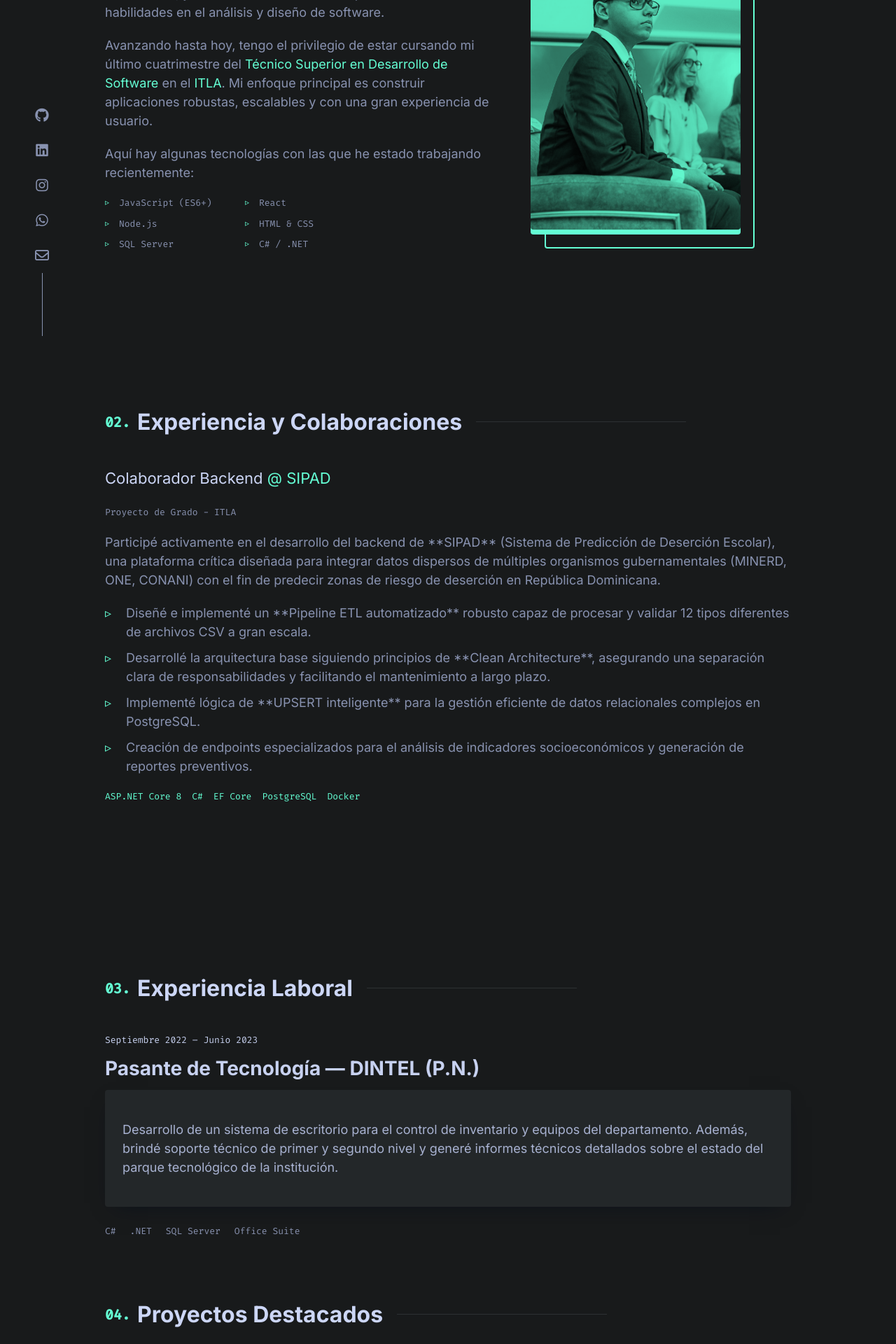
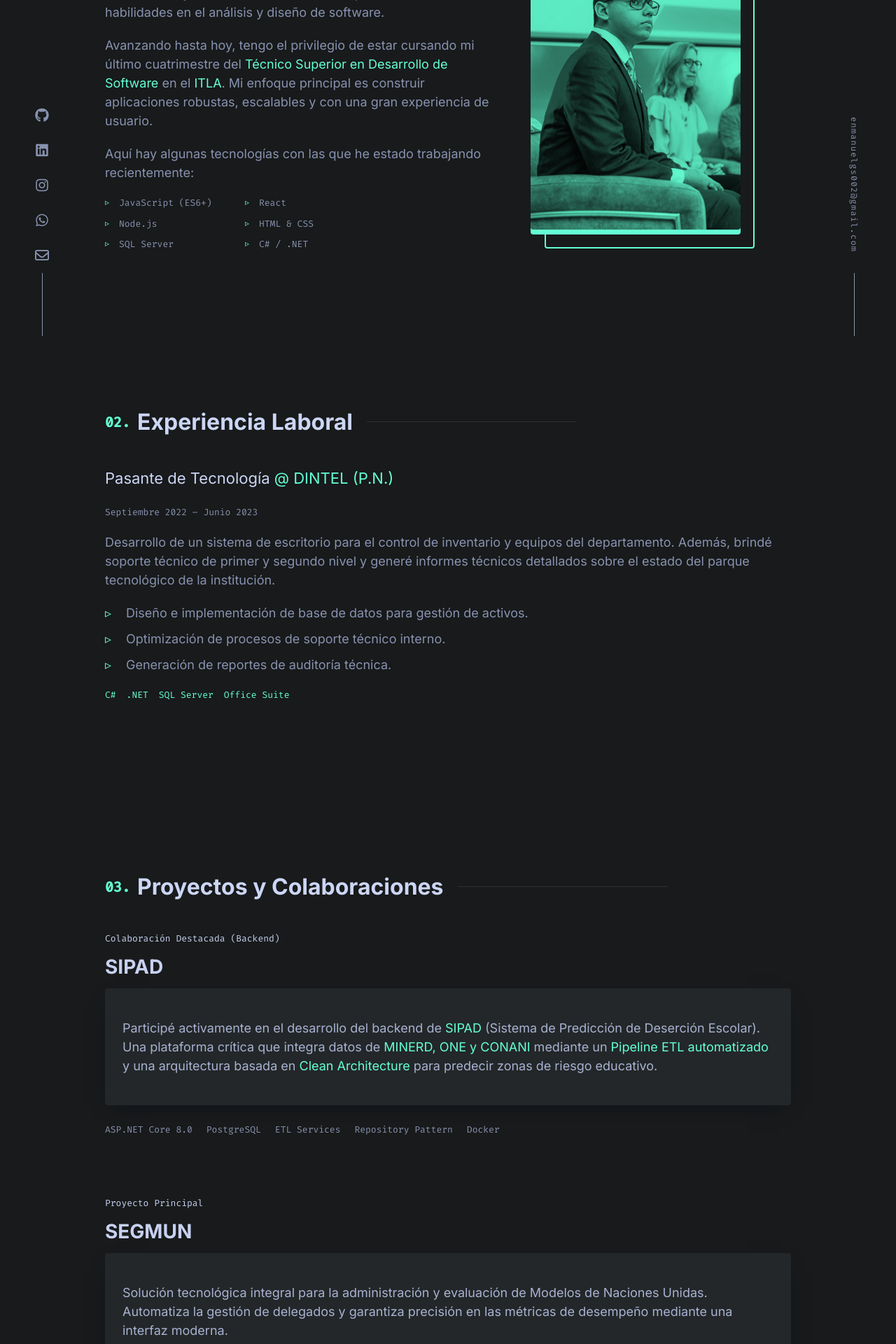
Before and after one commit to enmanuelgs/portfolio-egs, a React (Vite) app: page / in a window 1280 px wide. Shown: the part 320-2240 px from the top of the page at 70% size. Built offline with nearby package versions, Linux system fonts and the light colour scheme.

Commit message:
Cambios en contacto

```diff
--- a/src/App.jsx
+++ b/src/App.jsx
@@ -4,7 +4,9 @@ import Presentation from './components/Presentation';
 import Hobbies from './components/Hobbies';
 import Experience from './components/Experience';
 import Projects from './components/Projects';
+import Contact from './components/Contact';
 import Socials from './components/Socials';
+import Email from './components/Email';
 import Footer from './components/Footer';
 import './App.css';
 
@@ -13,11 +15,13 @@ function App() {
     <div className="App">
       <Header />
       <Socials />
+      <Email />
       <main className="fillHeight">
         <Presentation />
         <Experience />
         <Projects />
         <Hobbies />
+        <Contact />
       </main>
       <Footer />
     </div>
--- /dev/null
+++ b/src/components/Contact.jsx
@@ -0,0 +1,24 @@
+import React from 'react';
+
+const Contact = () => {
+    return (
+        <section id="contact" className="contact-section">
+            <h2 className="numbered-heading overline">¿Qué sigue?</h2>
+            <h2 className="title">Ponte en contacto</h2>
+
+            <p className="contact-text">
+                Mi bandeja de entrada siempre está abierta.
+                Si tienes alguna pregunta o simplemente quieres saludar, ¡haré todo lo posible por responderte!
+            </p>
+
+            <a
+                href="mailto:enmanuelgs002@gmail.com?subject=Hola Enmanuel!"
+                className="email-link"
+            >
+                Di Hola
+            </a>
+        </section>
+    );
+};
+
+export default Contact;
--- /dev/null
+++ b/src/components/Email.jsx
@@ -0,0 +1,15 @@
+import React from 'react';
+
+const Email = () => {
+    return (
+        <div className="email-sidebar-wrapper">
+            <div className="email-link-container">
+                <a href="mailto:enmanuelgs002@gmail.com" className="email-sidebar-link">
+                    enmanuelgs002@gmail.com
+                </a>
+            </div>
+        </div>
+    );
+};
+
+export default Email;
--- a/src/components/Experience.jsx
+++ b/src/components/Experience.jsx
@@ -1,50 +1,41 @@
 import React from 'react';
 
 const Experience = () => {
+    // Color personalizado para el perfil
+    const brandBlue = '#C7D1F0';
+
     return (
         <section id="experience" className="experience-section">
-            <h2 className="numbered-heading">Experiencia y Colaboraciones</h2>
+            <h2 className="numbered-heading">Experiencia Laboral</h2>
 
             <div className="inner">
                 <div className="experience-list">
                     <div className="experience-item">
                         <div className="exp-header">
                             <h3 className="exp-title">
-                                Colaborador Backend <span className="highlight">@ SIPAD</span>
+                                Pasante de Tecnología <span className="highlight">@ DINTEL (P.N.)</span>
                             </h3>
-                            <p className="exp-range">Proyecto de Grado - ITLA</p>
+                            <p className="exp-range">Septiembre 2022 – Junio 2023</p>
                         </div>
 
                         <div className="exp-description">
                             <p>
-                                Participé activamente en el desarrollo del backend de **SIPAD** (Sistema de Predicción de Deserción Escolar),
-                                una plataforma crítica diseñada para integrar datos dispersos de múltiples organismos gubernamentales
-                                (MINERD, ONE, CONANI) con el fin de predecir zonas de riesgo de deserción en República Dominicana.
+                                Desarrollo de un sistema de escritorio para el control de inventario y equipos del departamento.
+                                Además, brindé soporte técnico de primer y segundo nivel y generé informes técnicos detallados
+                                sobre el estado del parque tecnológico de la institución.
                             </p>
 
                             <ul className="exp-bullets">
-                                <li>
-                                    Diseñé e implementé un **Pipeline ETL automatizado** robusto capaz de procesar y validar 12 tipos diferentes
-                                    de archivos CSV a gran escala.
-                                </li>
-                                <li>
-                                    Desarrollé la arquitectura base siguiendo principios de **Clean Architecture**, asegurando una separación
-                                    clara de responsabilidades y facilitando el mantenimiento a largo plazo.
-                                </li>
-                                <li>
-                                    Implementé lógica de **UPSERT inteligente** para la gestión eficiente de datos relacionales complejos en PostgreSQL.
-                                </li>
-                                <li>
-                                    Creación de endpoints especializados para el análisis de indicadores socioeconómicos y generación de reportes preventivos.
-                                </li>
+                                <li>Diseño e implementación de base de datos para gestión de activos.</li>
+                                <li>Optimización de procesos de soporte técnico interno.</li>
+                                <li>Generación de reportes de auditoría técnica.</li>
                             </ul>
 
                             <p className="exp-tech">
-                                <span className="font-mono">ASP.NET Core 8</span>
                                 <span className="font-mono">C#</span>
-                                <span className="font-mono">EF Core</span>
-                                <span className="font-mono">PostgreSQL</span>
-                                <span className="font-mono">Docker</span>
+                                <span className="font-mono">.NET</span>
+                                <span className="font-mono">SQL Server</span>
+                                <span className="font-mono">Office Suite</span>
                             </p>
                         </div>
                     </div>
--- a/src/components/Projects.jsx
+++ b/src/components/Projects.jsx
@@ -6,35 +6,35 @@ const Projects = () => {
 
     return (
         <section id="projects">
-            {/* --- SECCIÓN DE EXPERIENCIA LABORAL --- */}
-            <h2 className="numbered-heading">Experiencia Laboral</h2>
-            <div className="experience-content" style={{ marginBottom: '80px' }}>
-                <div className="project-content">
+            {/* --- SECCIÓN DE PROYECTOS Y COLABORACIONES --- */}
+            <h2 className="numbered-heading">Proyectos y Colaboraciones</h2>
+
+            <div className="projects-grid">
+
+                {/* SIPAD - Colaboración Destacada */}
+                <div className="project-content" style={{ marginBottom: '80px' }}>
                     <div>
-                        <p className="project-overline" style={{ color: brandBlue }}>Septiembre 2022 – Junio 2023</p>
-                        <h3 className="project-title" style={{ color: brandBlue }}>Pasante de Tecnología — DINTEL (P.N.)</h3>
+                        <p className="project-overline" style={{ color: brandBlue }}>Colaboración Destacada (Backend)</p>
+                        <h3 className="project-title" style={{ color: brandBlue }}>SIPAD</h3>
                         <div className="project-description">
                             <p>
-                                Desarrollo de un sistema de escritorio para el control de inventario y equipos del departamento.
-                                Además, brindé soporte técnico de primer y segundo nivel y generé informes técnicos detallados
-                                sobre el estado del parque tecnológico de la institución.
+                                Participé activamente en el desarrollo del backend de <span className="highlight">SIPAD</span> (Sistema de Predicción de Deserción Escolar).
+                                Una plataforma crítica que integra datos de <span className="highlight">MINERD, ONE y CONANI</span> mediante un
+                                <span className="highlight"> Pipeline ETL automatizado</span> y una arquitectura basada en
+                                <span className="highlight"> Clean Architecture</span> para predecir zonas de riesgo educativo.
                             </p>
                         </div>
                         <ul className="project-tech-list">
-                            <li>C#</li>
-                            <li>.NET</li>
-                            <li>SQL Server</li>
-                            <li>Office Suite</li>
+                            <li>ASP.NET Core 8.0</li>
+                            <li>PostgreSQL</li>
+                            <li>ETL Services</li>
+                            <li>Repository Pattern</li>
+                            <li>Docker</li>
                         </ul>
                     </div>
                 </div>
-            </div>
 
-            {/* --- SECCIÓN DE PROYECTOS PRINCIPALES --- */}
-            <h2 className="numbered-heading">Proyectos Destacados</h2>
-
-            <div className="projects-grid">
-                {/* SEGMUN - Destacado */}
+                {/* SEGMUN - Proyecto Principal */}
                 <div className="project-content" style={{ marginBottom: '60px' }}>
                     <div>
                         <p className="project-overline" style={{ color: brandBlue }}>Proyecto Principal</p>
@@ -59,27 +59,6 @@ const Projects = () => {
                                 <i className="fa-brands fa-github"></i>
                             </a>
                         </div>
-                    </div>
-                </div>
-
-                {/* SIPAD - Destacado */}
-                <div className="project-content" style={{ marginBottom: '60px' }}>
-                    <div>
-                        <p className="project-overline" style={{ color: brandBlue }}>Proyecto de Tesis</p>
-                        <h3 className="project-title" style={{ color: brandBlue }}>SIPAD</h3>
-                        <div className="project-description">
-                            <p>
-                                Sistema Predictivo de Abandono Escolar a escala nacional. Integra datos de MINERD, ONE y CONANI
-                                utilizando una arquitectura de microservicios ETL para la toma de decisiones en políticas públicas.
-                            </p>
-                        </div>
-                        <ul className="project-tech-list">
-                            <li>ASP.NET Core 8.0</li>
-                            <li>PostgreSQL</li>
-                            <li>Clean Architecture</li>
-                            <li>ETL Services</li>
-                            <li>Repository Pattern</li>
-                        </ul>
                     </div>
                 </div>
 
--- a/src/index.css
+++ b/src/index.css
@@ -471,6 +471,100 @@ nav {
   display: inline-block;
 }
 
+/* Contact Section */
+.contact-section {
+  text-align: center;
+  max-width: 600px;
+  margin: 0 auto 100px;
+}
+
+.contact-section .numbered-heading {
+  justify-content: center;
+  margin-bottom: 20px;
+}
+
+.contact-section .numbered-heading:after {
+    display: none;
+}
+
+.contact-section .title {
+  font-size: clamp(40px, 5vw, 60px);
+  margin: 0 0 10px;
+  color: var(--lightest-slate);
+}
+
+.contact-section .contact-text {
+    margin-bottom: 50px;
+}
+
+.contact-section .email-link {
+  color: var(--green);
+  background-color: transparent;
+  border: 1px solid var(--green);
+  border-radius: 4px;
+  padding: 1.25rem 1.75rem;
+  font-size: 14px;
+  font-family: var(--font-mono);
+  line-height: 1;
+  text-decoration: none;
+  cursor: pointer;
+  transition: var(--transition);
+  display: inline-block;
+}
+
+.contact-section .email-link:hover {
+  background-color: var(--green-tint);
+}
+
+/* Email Sidebar */
+.email-sidebar-wrapper {
+  width: 40px;
+  position: fixed;
+  bottom: 0;
+  right: 40px;
+  left: auto;
+  z-index: 10;
+}
+
+@media (max-width: 1080px) {
+    .email-sidebar-wrapper, .social-links-wrapper {
+        display: none;
+    }
+}
+
+.email-sidebar-wrapper:after {
+  content: '';
+  display: block;
+  width: 1px;
+  height: 90px;
+  margin: 0 auto;
+  background-color: var(--slate);
+}
+
+.email-link-container {
+  display: flex;
+  flex-direction: column;
+  align-items: center;
+  position: relative;
+}
+
+.email-sidebar-link {
+  margin: 20px auto;
+  padding: 10px;
+  font-family: var(--font-mono);
+  font-size: 12px;
+  letter-spacing: 0.1em;
+  writing-mode: vertical-rl;
+  color: var(--slate);
+  text-decoration: none;
+  transition: var(--transition);
+}
+
+.email-sidebar-link:hover {
+  color: var(--green);
+  transform: translateY(-3px);
+}
+
 /* Footer */
 .footer {
   padding: 15px;
```
